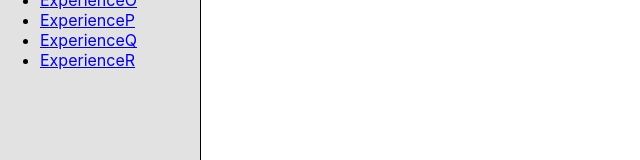
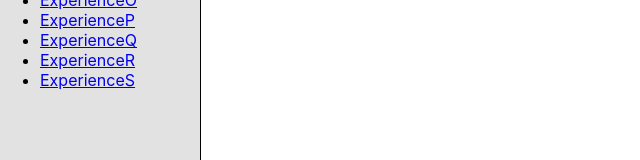
Before and after one commit to JustalK/LABORATORY, a React (Create React App) app in the folder JavaScript/React/: page / in a window 1280 px wide. Shown: the part 286-446 px from the top of the page, without its empty margins (0-640 px from the left). Built offline with nearby package versions, Linux system fonts and the light colour scheme.

Commit message:
[FEATURE] Adding render prop technique

```diff
--- a/JavaScript/React/src/App.js
+++ b/JavaScript/React/src/App.js
@@ -16,8 +16,8 @@ function App() {
           <nav>
             <ul>
               {Object.keys(Experiences).map((e, index) => (
-                <li>
-                  <Link key={index} to={"/" + e}>{e}</Link>
+                <li key={index} >
+                  <Link to={"/" + e}>{e}</Link>
                 </li>
               ))}
             </ul>
@@ -28,7 +28,7 @@ function App() {
             {Object.keys(Experiences).map((e, index) => {
               const Type = Experiences[e];
               return (
-                <Route path={"/" + e}>
+                <Route key={index} path={"/" + e}>
                   <Type />
                 </Route>
             )})}
--- a/JavaScript/React/src/Experiences/ExperienceR/Children.js
+++ b/JavaScript/React/src/Experiences/ExperienceR/Children.js
@@ -2,6 +2,7 @@ import React from "react"
 import GrandChildren from "./GrandChildren"
 
 export default function Children() {
+  console.log('Children render')
   return (
     <GrandChildren />
   );
--- a/JavaScript/React/src/Experiences/ExperienceR/Count.js
+++ b/JavaScript/React/src/Experiences/ExperienceR/Count.js
@@ -1,2 +1,3 @@
 import React from "react"
 export const Count = React.createContext(1)
+Count.displayName = 'MyCount'
--- a/JavaScript/React/src/Experiences/ExperienceR/index.js
+++ b/JavaScript/React/src/Experiences/ExperienceR/index.js
@@ -1,4 +1,4 @@
-import React from "react";
+import React, { useState } from "react";
 import Children from "./Children"
 import { Count } from "./Count"
 
@@ -6,10 +6,15 @@ import { Count } from "./Count"
 * This is how to pass data using the context
 * We are passing the data from ExperienceQ to GrandChildren without passing throught Children
 **/
-export default function ExperienceQ() {
+export default function ExperienceR() {
+  const [countA, setCountA] = useState(0)
+
   return (
-    <Count.Provider value={1}>
+    <Count.Provider value={countA}>
       <div>
+        <button onClick={() => setCountA(c => c + 1)}>
+          Change count A
+        </button>
         <Children />
       </div>
     </Count.Provider>
--- /dev/null
+++ b/JavaScript/React/src/Experiences/ExperienceS/Children.js
@@ -0,0 +1,9 @@
+import React from "react"
+
+export default function Children() {
+  return (
+    <div>
+      I am a normal component
+    </div>
+  );
+}
--- /dev/null
+++ b/JavaScript/React/src/Experiences/ExperienceS/ChildrenRenderProp.js
@@ -0,0 +1,3 @@
+export default function ChildrenRenderProp({ render }) {
+  return render()
+}
--- /dev/null
+++ b/JavaScript/React/src/Experiences/ExperienceS/index.js
@@ -0,0 +1,19 @@
+import React from "react"
+import ChildrenRenderProp from "./ChildrenRenderProp"
+import Children from "./Children"
+
+/**
+* This technique is called render props
+* You can share code between component with this technique
+* It's very usefull for writing HOC
+**/
+export default function ExperienceS() {
+  return (
+    <div>
+      <ChildrenRenderProp render={() => (
+        <div>I am a props render</div>
+      )} />
+      <Children />
+    </div>
+  );
+}
--- a/JavaScript/React/src/Experiences/index.js
+++ b/JavaScript/React/src/Experiences/index.js
@@ -15,6 +15,7 @@ import ExperienceO from './ExperienceO'
 import ExperienceP from './ExperienceP'
 import ExperienceQ from './ExperienceQ'
 import ExperienceR from './ExperienceR'
+import ExperienceS from './ExperienceS'
 
 export {
   ExperienceA,
@@ -33,5 +34,6 @@ export {
   ExperienceO,
   ExperienceP,
   ExperienceQ,
-  ExperienceR
+  ExperienceR,
+  ExperienceS
 }
```
Also changed, not shown: 1 other file (tests, documents, lock files or other folders).
